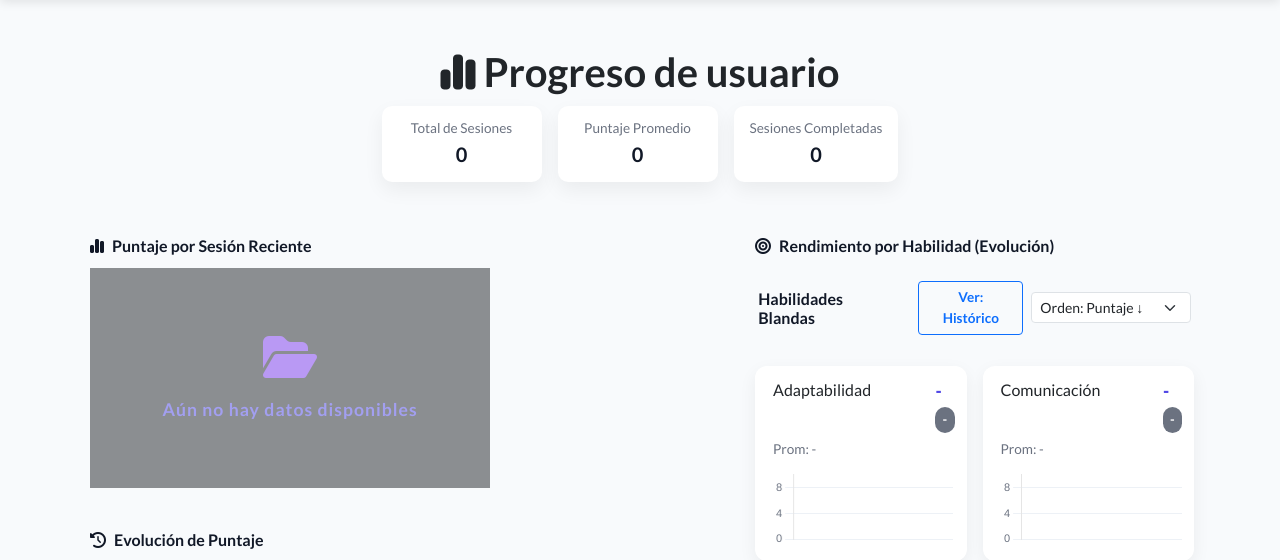
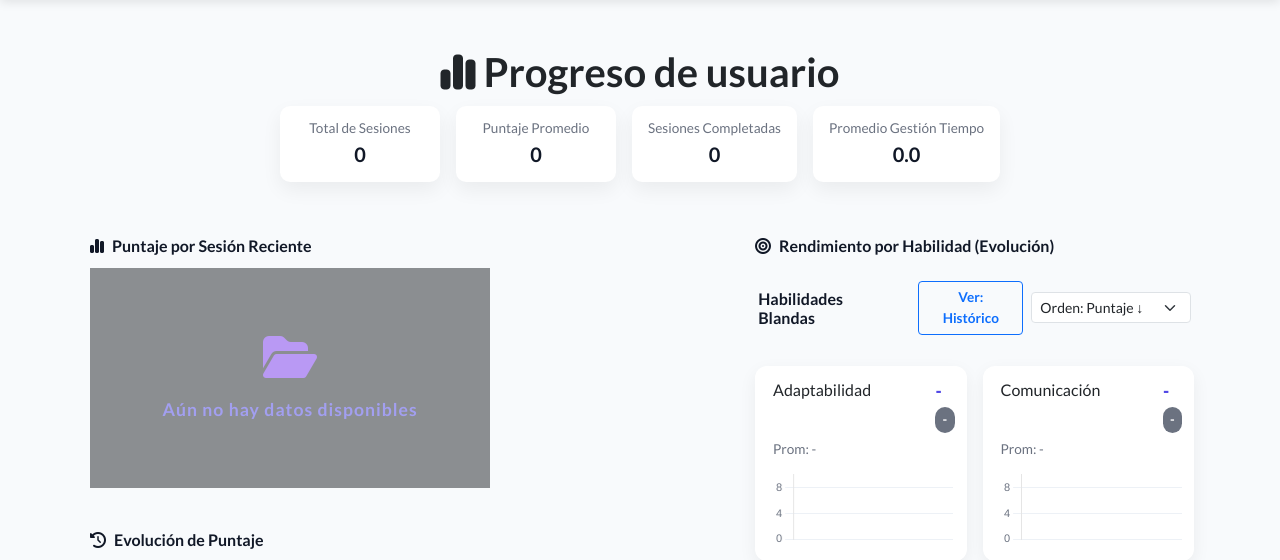
Before and after one commit to mcarrasqub/InterviewTrainer, a Django app: page /progreso/ in a window 1280 px wide. Shown: the part 82-642 px from the top of the page. Run offline with Django 4.2, Linux system fonts and the light colour scheme; a user stored in the database is signed in; data comes from the database, SQL or seed files in the repository; tables that the repository leaves empty hold one stand-in row (values such as "Sample post"); parts of the project's set-up code (start-up, migrations or seed data) failed here and were passed over; some libraries are stand-ins or nearby versions.

Commit message:
Estadísticas mejoradas y cajita de progreso

```diff
--- a/static/interview_trainer/progreso.js
+++ b/static/interview_trainer/progreso.js
@@ -14,9 +14,20 @@
             const avgEl = document.getElementById('averageScore');
             const totalEl = document.getElementById('totalSessions');
             const compEl = document.getElementById('completedSessions');
+            const avgTimeEl = document.getElementById('averageTimeScore');
+            // format average_time_score to one decimal when present
             if (avgEl) avgEl.textContent = data.average_score;
             if (totalEl) totalEl.textContent = (data.sessions_labels || []).length;
             if (compEl) compEl.textContent = (data.sessions_labels || []).filter((_,i) => (data.sessions_scores[i] || 0) > 0).length;
+            if (avgTimeEl) {
+                if (typeof data.average_time_score !== 'undefined' && data.average_time_score !== null) {
+                    // ensure numeric and show one decimal
+                    const n = Number(data.average_time_score);
+                    avgTimeEl.textContent = Number.isFinite(n) ? n.toFixed(1) : '-';
+                } else {
+                    avgTimeEl.textContent = '-';
+                }
+            }
 
             // Sessions chart (bar)
             const sessionsChartEl = document.getElementById('sessionsChart');
@@ -40,8 +51,15 @@
             if (scoreEvolutionCanvas) {
                 const scoreEvolutionCtx = scoreEvolutionCanvas.getContext('2d');
                 const labels = data.sessions_labels || [];
-                const evolutionData = (data.sessions_scores || []).map(v => v === null ? NaN : v);
-                new Chart(scoreEvolutionCtx, { type: 'line', data: { labels, datasets: [{ label: 'Evolución de puntaje', data: evolutionData, borderColor: 'rgba(79,70,229,0.95)', backgroundColor: 'rgba(79,70,229,0.12)', tension: 0.25, fill: true }] }, options: { responsive: true, maintainAspectRatio: false, scales: { y: { beginAtZero: true, max: 10 } }, plugins: { legend: { display: false } } } });
+                const evolutionData = (data.sessions_scores || []).map(v => v === null ? null : v);
+                const timeData = (data.sessions_time_scores || []).map(v => v === null ? null : v);
+                const datasets = [{ label: 'Evolución de puntaje', data: evolutionData, borderColor: 'rgba(79,70,229,0.95)', backgroundColor: 'rgba(79,70,229,0.12)', tension: 0.25, fill: true }];
+                // Only add the time management series if there's at least one numeric value
+                const hasTimeValues = Array.isArray(timeData) && timeData.some(v => v !== null && !Number.isNaN(v));
+                if (hasTimeValues) {
+                    datasets.push({ label: 'Gestión del tiempo', data: timeData, borderColor: 'rgba(16,185,129,0.95)', backgroundColor: 'rgba(16,185,129,0.12)', tension: 0.25, fill: false, borderDash: [4,4], spanGaps: true, pointRadius: 4 });
+                }
+                new Chart(scoreEvolutionCtx, { type: 'line', data: { labels, datasets }, options: { responsive: true, maintainAspectRatio: false, scales: { y: { beginAtZero: true, max: 10 } }, plugins: { legend: { display: true } } } });
             }
 
             // Sparklines + modal
--- a/templates/interview_trainer/progreso.html
+++ b/templates/interview_trainer/progreso.html
@@ -13,6 +13,7 @@
 		<div class="stat-card"><div class="stat-label">Total de Sesiones</div><div id="totalSessions" class="stat-value">0</div></div>
 		<div class="stat-card"><div class="stat-label">Puntaje Promedio</div><div id="averageScore" class="stat-value">0</div></div>
 		<div class="stat-card"><div class="stat-label">Sesiones Completadas</div><div id="completedSessions" class="stat-value">0</div></div>
+		<div class="stat-card"><div class="stat-label">Promedio Gestión Tiempo</div><div id="averageTimeScore" class="stat-value">-</div></div>
 	</div>
 
 	<!-- Modal para gráfico detallado -->
```
